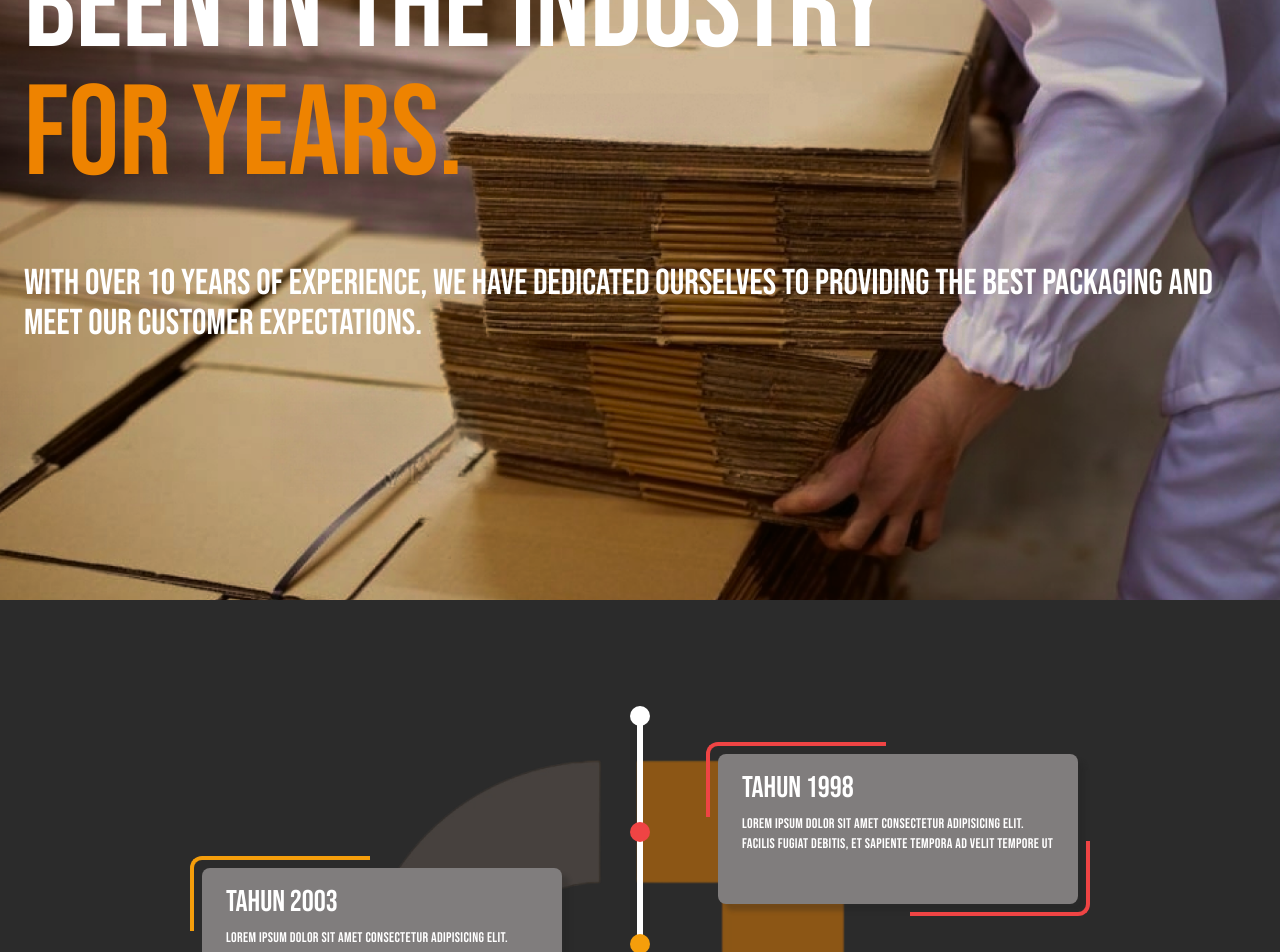
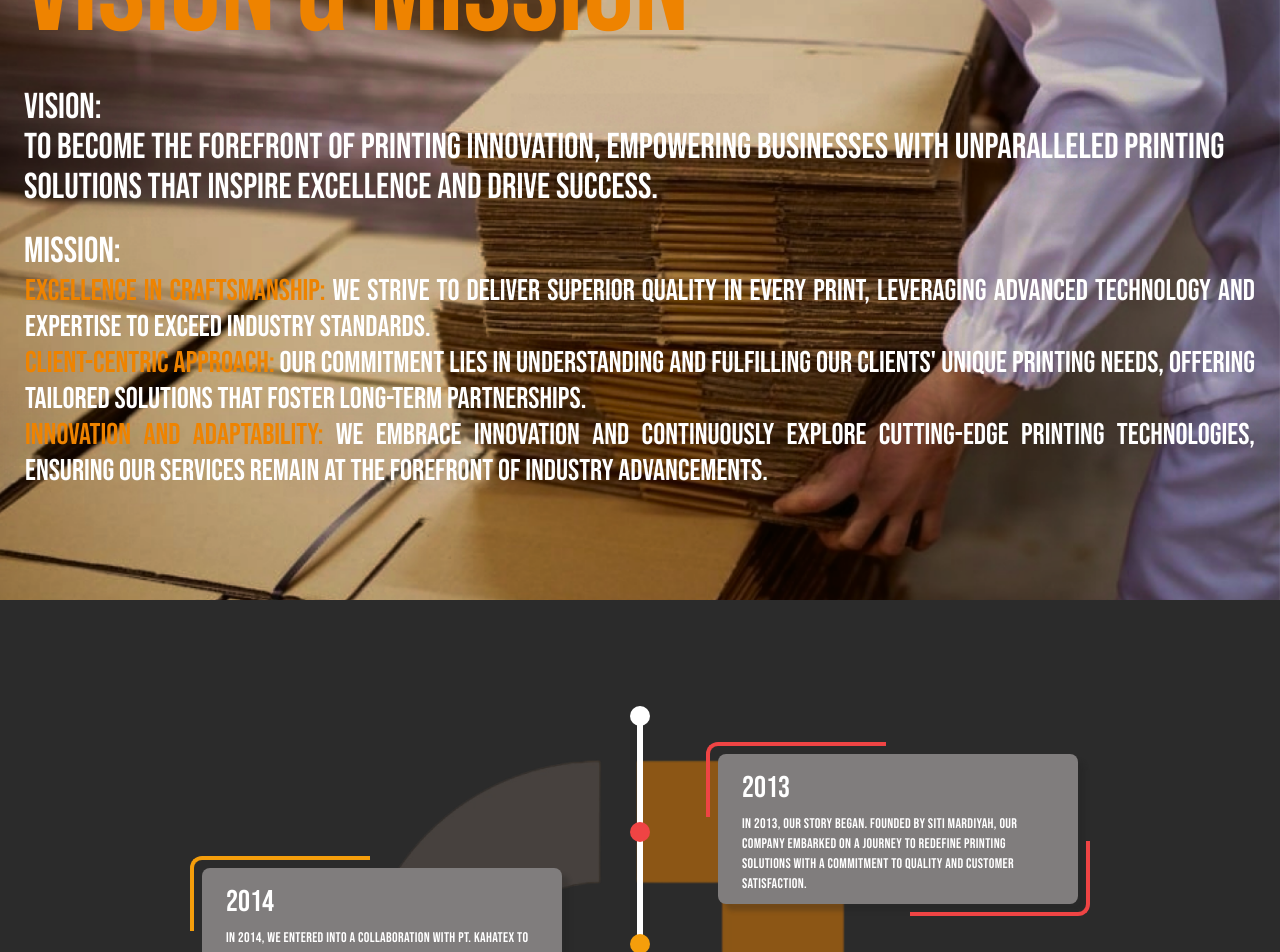
Before and after one commit to RFA863/company_profile, a Next.js app: page /history in a window 1280 px wide. Shown: the part 200-1152 px from the top of the page. Built offline with nearby package versions, Linux system fonts and the light colour scheme.

Commit message:
Isian History Company

```diff
--- a/src/app/Content_2.Frahari.js
+++ b/src/app/Content_2.Frahari.js
@@ -27,7 +27,7 @@ export default function Content_2Frahari() {
           <span className="text-justify text-xl sm:text-4xl">{text}</span>
           <div>
             <Link href="/history">
-              <button className="text-center text-xl sm:text-4xl text-[#EEEEEE] bg-[#EE8300] rounded sm:rounded-lg p-1 sm:p-4 w-24 sm:w-40 hover:bg-[#D57200] mt-2">
+              <button className="text-center text-xl sm:text-4xl text-[#EEEEEE] bg-[#EE8300] rounded sm:rounded-lg p-1 sm:p-3 w-24 sm:w-40 hover:bg-[#D57200] mt-2">
                 HISTORY
               </button>
             </Link>
--- a/src/app/history/Historybranch.js
+++ b/src/app/history/Historybranch.js
@@ -1,70 +1,81 @@
 import Image from "next/image";
 import Logo from "../../../public/image/LogoGede.png";
 
-import './history.css';
+import "./history.css";
 
 export default function Historybranch() {
-
-  const color = ["bg-red-500", "bg-amber-500", "bg-green-500", "bg-cyan-500"]
-  const beforeBorderColor = ["before:border-red-500", "before:border-amber-500", "before:border-green-500", "before:border-cyan-500"];
-  const afterBorderColor = ["after:border-red-500", "after:border-amber-500", "after:border-green-500", "after:border-cyan-500"];
+  const color = ["bg-red-500", "bg-amber-500", "bg-green-500", "bg-cyan-500"];
+  const beforeBorderColor = [
+    "before:border-red-500",
+    "before:border-amber-500",
+    "before:border-green-500",
+    "before:border-cyan-500",
+  ];
+  const afterBorderColor = [
+    "after:border-red-500",
+    "after:border-amber-500",
+    "after:border-green-500",
+    "after:border-cyan-500",
+  ];
 
   const cardData = [
     {
       colorIndex: 0,
-      title: "TAHUN 1998",
-      desc: "Lorem ipsum dolor sit amet consectetur adipisicing elit. Facilis fugiat debitis, et sapiente tempora ad velit tempore ut",
+      title: "2013",
+      desc: "In 2013, our story began. Founded by Siti Mardiyah, our company embarked on a journey to redefine printing solutions with a commitment to quality and customer satisfaction.",
     },
     {
       colorIndex: 1,
-      title: "TAHUN 2003",
-      desc: "Lorem ipsum dolor sit amet consectetur adipisicing elit. Facilis fugiat debitis, et sapiente tempora ad velit tempore ut",
+      title: "2014",
+      desc: "In 2014, we entered into a collaboration with PT. Kahatex to create packaging for their garment products, and with Wincheez for handling the packaging of their cheese products.",
     },
     {
       colorIndex: 2,
-      title: "TAHUN 2009",
-      desc: "Lorem ipsum dolor sit amet consectetur adipisicing elit. Facilis fugiat debitis, et sapiente tempora ad velit tempore ut",
+      title: "2020",
+      desc: "The COVID pandemic presented unparalleled challenges that tested our resolve and adaptability. However, in the face of adversity, our team displayed unwavering resilience and commitment to weathering the storm.",
     },
     {
       colorIndex: 3,
-      title: "TAHUN 2045",
-      desc: "Lorem ipsum dolor sit amet consectetur adipisicing elit. Facilis fugiat debitis, et sapiente tempora ad velit tempore ut",
-    }
+      title: "2023",
+      desc: "In 2023, we collaborated with one of the major mineral water brands, namely Al-Ma'Soem. We were entrusted with high confidence and are committed to consistently delivering the finest product quality.x`",
+    },
   ];
 
   return (
     <div className="relative w-screen min-h-screen py-16 flex justify-center items-center bg-[#2B2B2B]">
-      <Image
-        src={Logo}
-        className="absolute max-w-[640px]"
-        alt="logo"
-      />
+      <Image src={Logo} className="absolute max-w-[640px]" alt="logo" />
       <div className="relative z-10 flex justify-center">
         <div className="absolute bg-white h-full w-[6px] flex flex-col justify-between items-center">
           <div className="relative -top-1 w-5 h-5 rounded-full bg-white"></div>
-          {
-            cardData.map((item, index) => (
-              <div className={`w-5 h-5 rounded-full ${color[item.colorIndex]}`}></div>
-            ))
-          }
+          {cardData.map((item, index) => (
+            <div
+              className={`w-5 h-5 rounded-full ${color[item.colorIndex]}`}
+            ></div>
+          ))}
           <div className="relative -bottom-1 w-5 h-5 rounded-full bg-white"></div>
         </div>
         <div className="flex flex-col py-8">
-          {
-            cardData.map((item, index) => (
+          {cardData.map((item, index) => (
+            <div
+              key={index}
+              className={
+                "w-[900px] flex items-center " +
+                (index % 2 == 0 ? "justify-end " : "justify-start ") +
+                (index !== 0 ? "-mt-[60px]" : "")
+              }
+            >
               <div
-                key={index}
-                className={"w-[900px] flex items-center " + (index % 2 == 0 ? "justify-end " : "justify-start ") + (index !== 0 ? "-mt-[60px]" : "")}
+                className={`relative p-3 corner-border ${
+                  beforeBorderColor[item.colorIndex]
+                } ${afterBorderColor[item.colorIndex]}`}
               >
-                <div className={`relative p-3 corner-border ${beforeBorderColor[item.colorIndex]} ${afterBorderColor[item.colorIndex]}`}>
-                  <div className="bg-[#807D7D] px-6 py-4 text-white w-[360px] h-[150px] flex flex-col gap-2 rounded-lg shadow-[7px_7px_4px_0px_rgba(31,31,31,0.25)]">
-                    <h1 className="text-3xl font-medium">{item.title}</h1>
-                    <p className="leading-5 tracking-wide text-sm">{item.desc}</p>
-                  </div>
+                <div className="bg-[#807D7D] px-6 py-4 text-white w-[360px] h-[150px] flex flex-col gap-2 rounded-lg shadow-[7px_7px_4px_0px_rgba(31,31,31,0.25)]">
+                  <h1 className="text-3xl font-medium">{item.title}</h1>
+                  <p className="leading-5 tracking-wide text-sm">{item.desc}</p>
                 </div>
               </div>
-            ))
-          }
+            </div>
+          ))}
         </div>
       </div>
     </div>
--- a/src/app/history/Historypage.js
+++ b/src/app/history/Historypage.js
@@ -1,22 +1,55 @@
 import Image from "next/image";
 import Background_2 from "../../../public/image/background_2.png";
+import { Parallax } from "react-scroll-parallax";
 
 export default function Historypage() {
   return (
     <div className="text-white relative select-none" id="content2">
+      <Parallax translateY={[-50, 50]}>
         <div>
           <div className="mx-6 absolute z-[1]" data-aos="zoom-in-right">
-          <p className="text-4xl sm:text-9xl sm:mt-36 mt-24 sm:mb-16 mb-16">
-            BEEN IN THE INDUSTRY
-            <span className="text-[#EE8300]">
+            <p className="text-[#EE8300] text-4xl sm:text-9xl sm:mt-32 mt-20 sm:mb-8 mb-8">
+              VISION & MISSION
+              {/* <span className="text-[#EE8300]">
                 <br />
               </span>
-            <span className="text-[#EE8300]">FOR YEARS.</span>
+              <span className="text-[#EE8300]">MISI</span> */}
             </p>
+            <span className="text-justify text-xl sm:text-4xl">Vision:</span>
+            <br></br>
             <span className="text-justify text-xl sm:text-4xl">
-            With over 10 years of experience, we have dedicated ourselves to
-            providing the best packaging and meet our customer expectations.
+              To become the forefront of printing innovation, empowering
+              businesses with unparalleled printing solutions that inspire
+              excellence and drive success.
             </span>
+            <br></br>
+            <br></br>
+            <span className="text-justify text-xl sm:text-4xl">Mission: </span>
+            <td className="text-justify text-xl sm:text-3xl">
+              <tr>
+                <span className="text-[#EE8300]">
+                  Excellence in Craftsmanship:{" "}
+                </span>
+                We strive to deliver superior quality in every print, leveraging
+                advanced technology and expertise to exceed industry standards.
+              </tr>
+              <tr>
+                <span className="text-[#EE8300]">
+                  Client-Centric Approach:{" "}
+                </span>
+                Our commitment lies in understanding and fulfilling our clients'
+                unique printing needs, offering tailored solutions that foster
+                long-term partnerships.
+              </tr>
+              <tr>
+                <span className="text-[#EE8300]">
+                  Innovation and Adaptability:{" "}
+                </span>
+                We embrace innovation and continuously explore cutting-edge
+                printing technologies, ensuring our services remain at the
+                forefront of industry advancements.
+              </tr>
+            </td>
           </div>
           <Image
             src={Background_2}
@@ -24,6 +57,7 @@ export default function Historypage() {
             alt="bg-content2"
           />
         </div>
+      </Parallax>
     </div>
   );
 }
```
Also changed, not shown: src/app/history/history.css (line endings or trailing spaces). Lines whose indentation alone changed are shown as unchanged.
